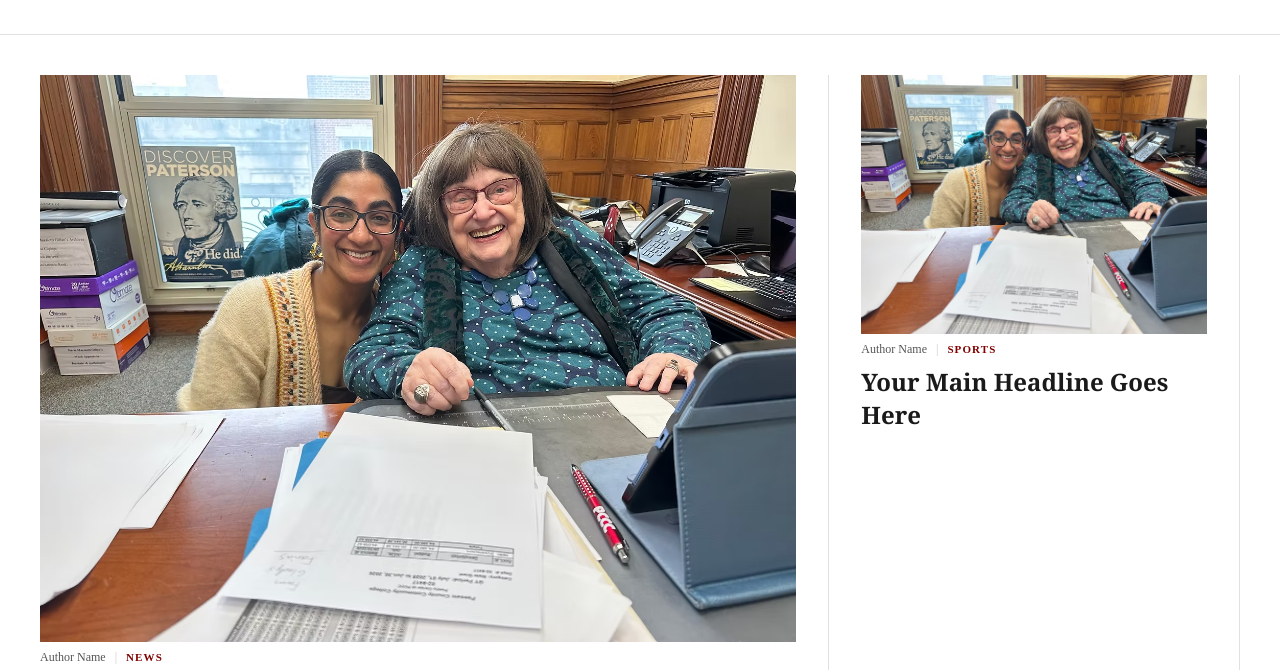
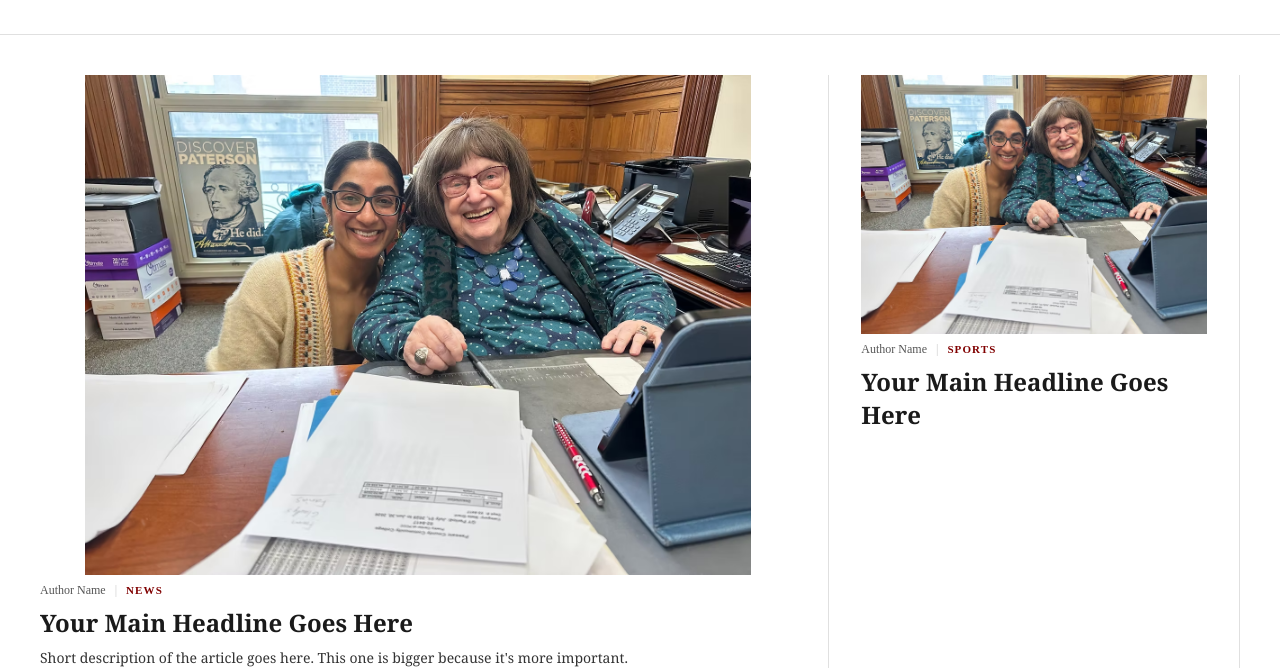
Before and after one commit to fsalas07/visions, a website: page index.html in a window 1280 px wide. Shown: the part 1514-2184 px from the top of the page. Drawn offline with nearby package versions, Linux system fonts and the light colour scheme; no server answers.

```diff
--- a/css/style.css
+++ b/css/style.css
@@ -308,8 +308,8 @@
 
 .recent-img {
   width: 100%;
-  aspect-ratio: 4/3;
-  object-fit: cover;
+  max-height: 500px;
+  object-fit: contain;
 }
 
 .tall-img {
```
